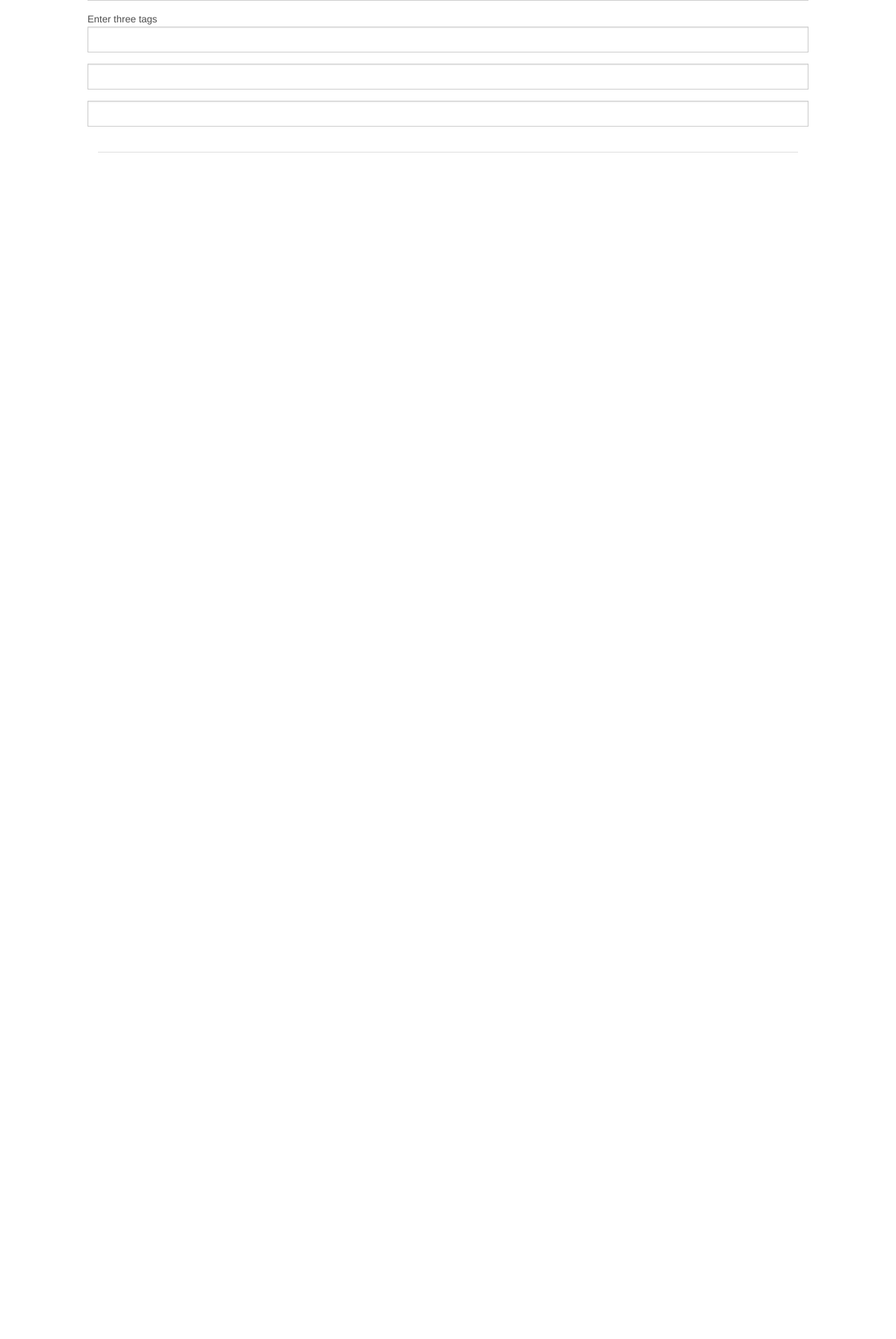
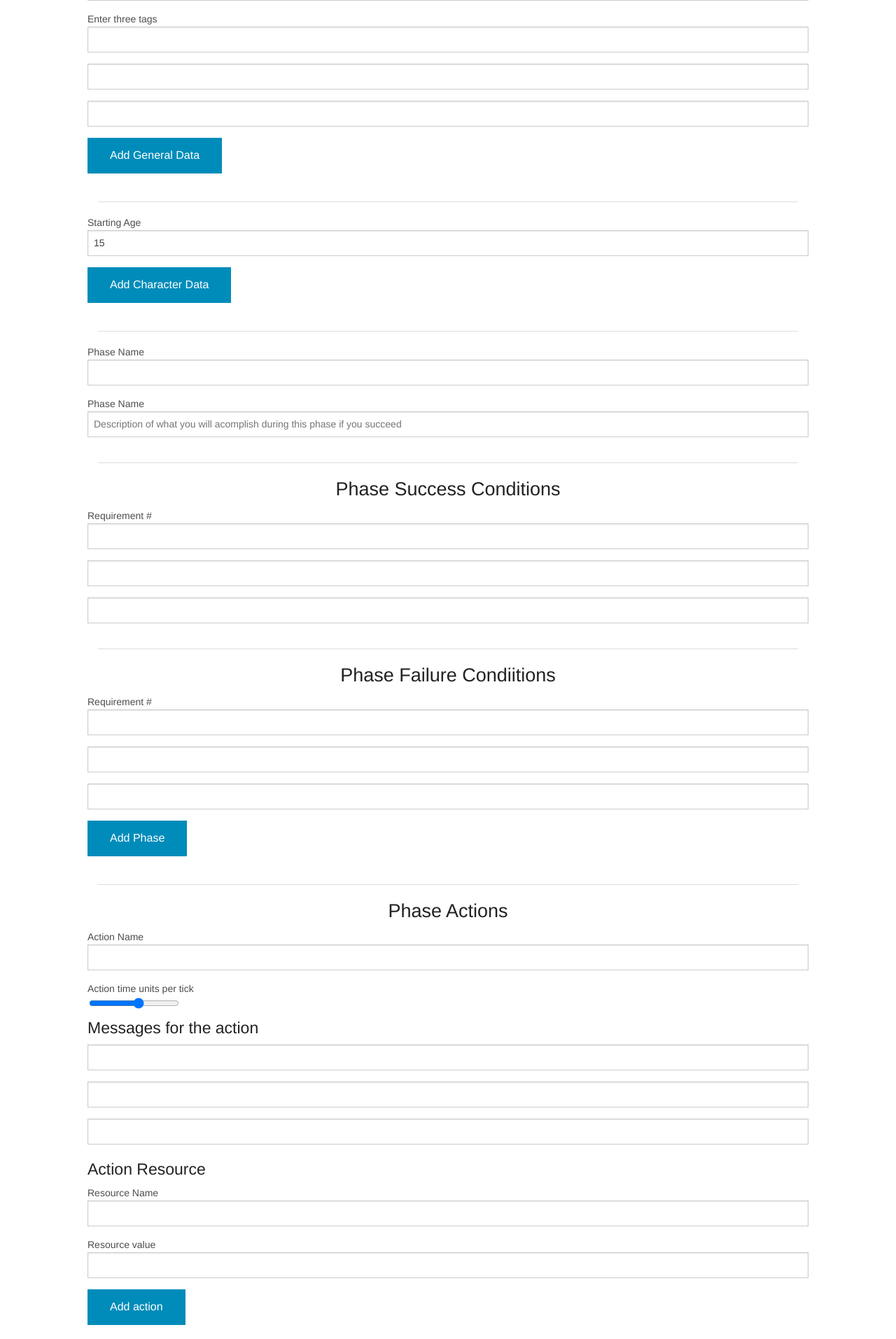
Before and after one commit to AthelasPeru/making-e-story, a Flask app: page /create in a window 1280 px wide. Shown: the part 459-2373 px from the top of the page at 70% size. Before the commit the page ends 677 px from the top, so only its background shows below. Run offline with Flask 2, Linux system fonts and the light colour scheme; some libraries are stand-ins or nearby versions.

Commit message:
formullario completo

```diff
--- a/app/templates/form.html
+++ b/app/templates/form.html
@@ -1,55 +1,18 @@
 <form action="/create" method="post" enctype="multipart/form-data">
 
-<!-- General Info -->
-	<div class="row">
-		<h2>General Data</h2>
-	</div>
-	<div class="row">
-		<label for="name">Name</label>
-	</div>
-	<div class="row">
-		<input id="name" type="text" name="name">
-	</div>
-	<div class="row">
-		<label for="description">Description</label>
-	</div>
-	<div class="row">
-		<input type="text" id="description" name="description">
-	</div>
-	<div class="row">
-		<label for="upload_img">Upload image</label>
-	</div>
-	<div class="row">
-		<input type="file" id="upload_img" name="upload_img">
-	</div>
-	<div class="row">
-		<label for="n_scenes"># of Scenes</label>
-	</div>
-	<div class="row">
-		<input id="n_scenes" name="n_scenes" type="number" value="3">
-	</div>
-	<div class="row">
-		<label for="time_unit">Minimal time unit</label>
-	</div>
-	<div class="row">
-		<input type="number" id="time_unit" value="1000" name="time_unit">
-	</div>
-	<div class="row">
-		<label for="tags">Enter three tags</label>
-	</div>
-	<div class="row">
-		<input type="text" class="tag" id="tag-1">
-		<input type="text" class="tag" id="tag-2">
-		<input type="text" class="tag" id="tag-3">
-	</div>
+	<!-- General Data -->
+	{% include "includes/general.html" %}
 
 	<hr>
 	<!-- Character Data -->
+	{% include "includes/character.html" %}
 
+	<hr>
+	<!-- Phases Data -->
+	{% include "includes/phases.html" %}
+	<hr>
 
-
-
-
-
+	<!-- Actions Data -->
+	{% include "includes/actions.html" %}
 
 </form>
--- /dev/null
+++ b/app/templates/includes/actions.html
@@ -0,0 +1,37 @@
+<h3>Phase Actions</h3>
+<div class="row">
+	<label for="">Action Name</label>
+</div>
+<div class="row">
+	<input type="text" id="action_name" name="action_name">
+</div>
+
+<div class="row">
+	<label for="">Action time units per tick</label>
+</div>
+<div class="row">
+	<input type="range" min="1" max="10" id="time_tick" name="time_tick">
+</div>
+
+<div class="row">
+	<h4>Messages for the action</h4>
+</div>
+<div class="row">
+	<input type="text">
+	<input type="text">
+	<input type="text">
+</div>
+
+<div class="row">
+	<h4>Action Resource</h4>
+</div>
+<div class="row">
+	<label for="action#resource_name">Resource Name</label>
+	<input type="text" id="action#resource_name" name="action#resource_name">
+	<label for="action#resource_duration">Resource value</label>
+	<input type="number" id="action#resource_duration">
+</div>
+
+<div class="row">
+	<button id="addActionButton">Add action</button>
+</div>
--- /dev/null
+++ b/app/templates/includes/character.html
@@ -0,0 +1,10 @@
+<div class="row">
+	<label for="char_age">Starting Age</label>
+</div>
+<div class="row">
+	<input type="number" value="15" id="char_age", name="char_age">
+</div>
+
+<div class="row">
+	<button id="addCharacterData">Add Character Data</button>
+</div>
--- /dev/null
+++ b/app/templates/includes/general.html
@@ -0,0 +1,47 @@
+<!-- General Info -->
+	<div class="row">
+		<h2>General Data</h2>
+	</div>
+	<div class="row">
+		<label for="name">Name</label>
+	</div>
+	<div class="row">
+		<input id="name" type="text" name="name">
+	</div>
+	<div class="row">
+		<label for="description">Description</label>
+	</div>
+	<div class="row">
+		<input type="text" id="description" name="description">
+	</div>
+	<div class="row">
+		<label for="upload_img">Upload image</label>
+	</div>
+	<div class="row">
+		<input type="file" id="upload_img" name="upload_img">
+	</div>
+	<div class="row">
+		<label for="n_scenes"># of Scenes</label>
+	</div>
+	<div class="row">
+		<input id="n_scenes" name="n_scenes" type="number" value="3">
+	</div>
+	<div class="row">
+		<label for="time_unit">Minimal time unit</label>
+	</div>
+	<div class="row">
+		<input type="number" id="time_unit" value="1000" name="time_unit">
+	</div>
+	<div class="row">
+		<label for="tags">Enter three tags</label>
+	</div>
+	<div class="row">
+		<input type="text" class="tag" id="tag-1">
+		<input type="text" class="tag" id="tag-2">
+		<input type="text" class="tag" id="tag-3">
+	</div>
+
+
+<div class="row">
+	<button id="addGeneralData">Add General Data</button>
+</div>
--- /dev/null
+++ b/app/templates/includes/phases.html
@@ -0,0 +1,42 @@
+<div class="row">
+	<label for="phase_name">Phase Name</label>
+</div>
+<div class="row">
+	<input type="text" id="phase_name" name="phase_name">
+</div>
+
+<div class="row">
+	<label for="phase_text">Phase Name</label>
+</div>
+<div class="row">
+	<input type="text" id="phase_text" name="phase_text" placeholder="Description of what you will acomplish during this phase if you succeed">
+</div>
+
+<hr>
+
+<h3>Phase Success Conditions</h3>
+
+<div class="row">
+	<label for="succ_req">Requirement #</label>
+</div>
+<div class="row">
+	<input type="text" id="req#key" >
+	<input type="number" id="req#val">
+	<input type="text" id="success_text">
+</div>
+
+<hr>
+<h3>Phase Failure Condiitions</h3>
+<div class="row">
+	<label for="fail_req">Requirement #</label>
+</div>
+<div class="row">
+	<input type="text" id="req#key" >
+	<input type="number" id="req#val">
+	<input type="text" id="fail_text">
+</div>
+
+
+<div class="row">
+	<button id="addPhase">Add Phase</button>
+</div>
--- a/data.json
+++ b/data.json
@@ -34,7 +34,8 @@
         "req":
         {
           "something": 10,
-          "somethingElse": 20
+          "somethingElse": 20,
+          "message": "Has decidido continuar desarrollandote como individuo"
         }
       },
       "failure":
```
